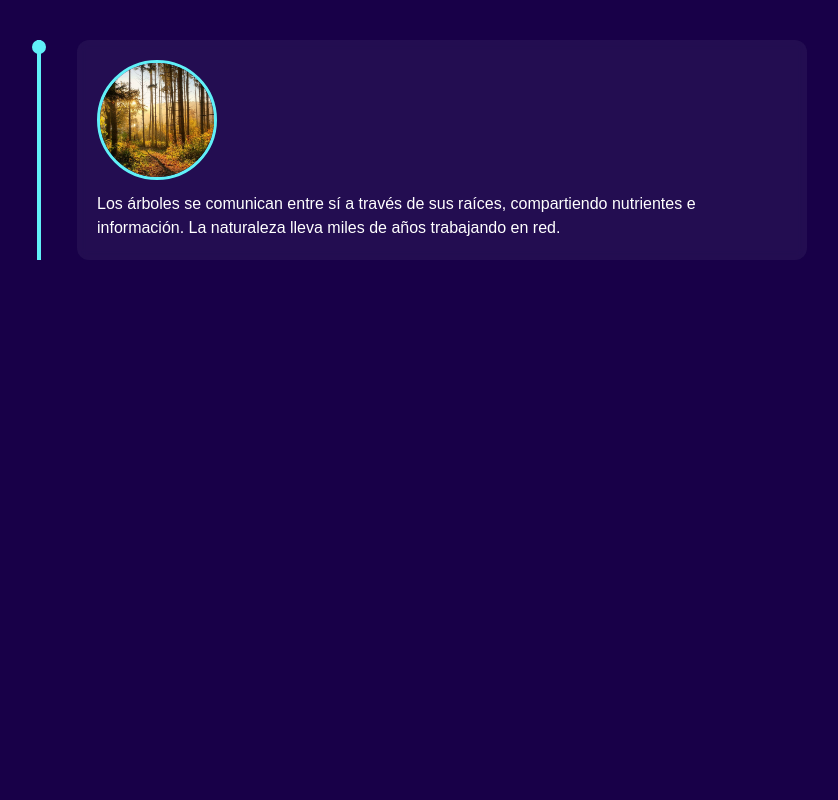
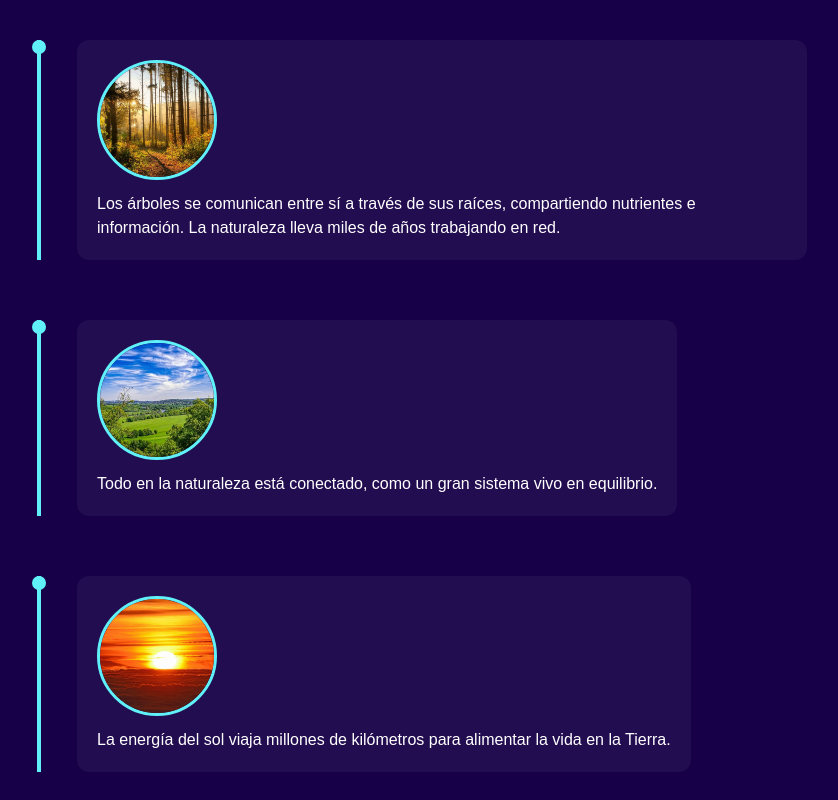
Before and after one commit to Sara-Gavi/sustainable-path, a React (Vite) app: page /#/camino in a window 1280 px wide. Shown: the top 800 px of the page, without its empty margins (233-1071 px from the left). Built offline with nearby package versions, Linux system fonts and the light colour scheme.

Commit message:
Fetch and render steps from JSON

```diff
--- a/src/components/EnergyPath.jsx
+++ b/src/components/EnergyPath.jsx
@@ -1,25 +1,32 @@
+import { useEffect, useState } from "react";
+
 function EnergyPath() {
+  const [steps, setSteps] = useState([]);
+
+  useEffect(() => {
+    fetch("/frases.json")
+      .then((res) => res.json())
+      .then((data) => setSteps(data));
+  }, []);
+
   return (
     <div className="energy__container">
-      <div className="path__step">
+      {steps.map((step, index) => (
+        <div className="path__step" key={index}>
           <div className="step__line">
             <span className="step__dot"></span>
           </div>
           <div className="step__content">
             <img
-            src="/images/arboles.jpg"
-            alt="Naturaleza conectada"
+              src={step.image}
+              alt="Imagen del paso"
               className="step__image"
             />
-          <p className="step__text">
-            Los árboles se comunican entre sí a través de sus raíces,
-            compartiendo nutrientes e información. La naturaleza lleva miles de
-            años trabajando en red.
-          </p>
+            <p className="step__text">{step.text}</p>
           </div>
         </div>
+      ))}
     </div>
   );
 }
-
 export default EnergyPath;
```
Also changed, not shown: public/images/conexion.jpg (renamed from public/images/conexión.jpg). Lines whose indentation alone changed are shown as unchanged.
